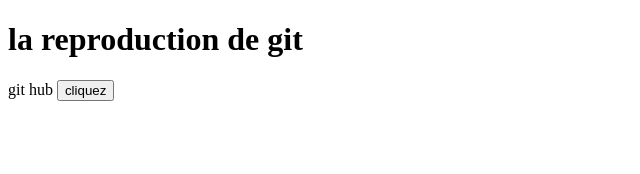
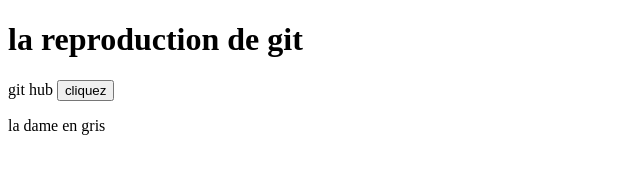
Before and after one commit to luce1219/numero, a plain HTML site: page index.html in a window 1280 px wide. Shown: the whole page, without its empty margins (0-640 px from the left). Drawn offline with Linux system fonts and the light colour scheme.

Commit message:
Update index.html

```diff
--- a/index.html
+++ b/index.html
@@ -9,5 +9,6 @@
         <h1>la reproduction de git</h1>
         <span>git hub </span>
         <button>cliquez</button>
+        <p>la dame en gris</p>
     </body>
 </html>
```
